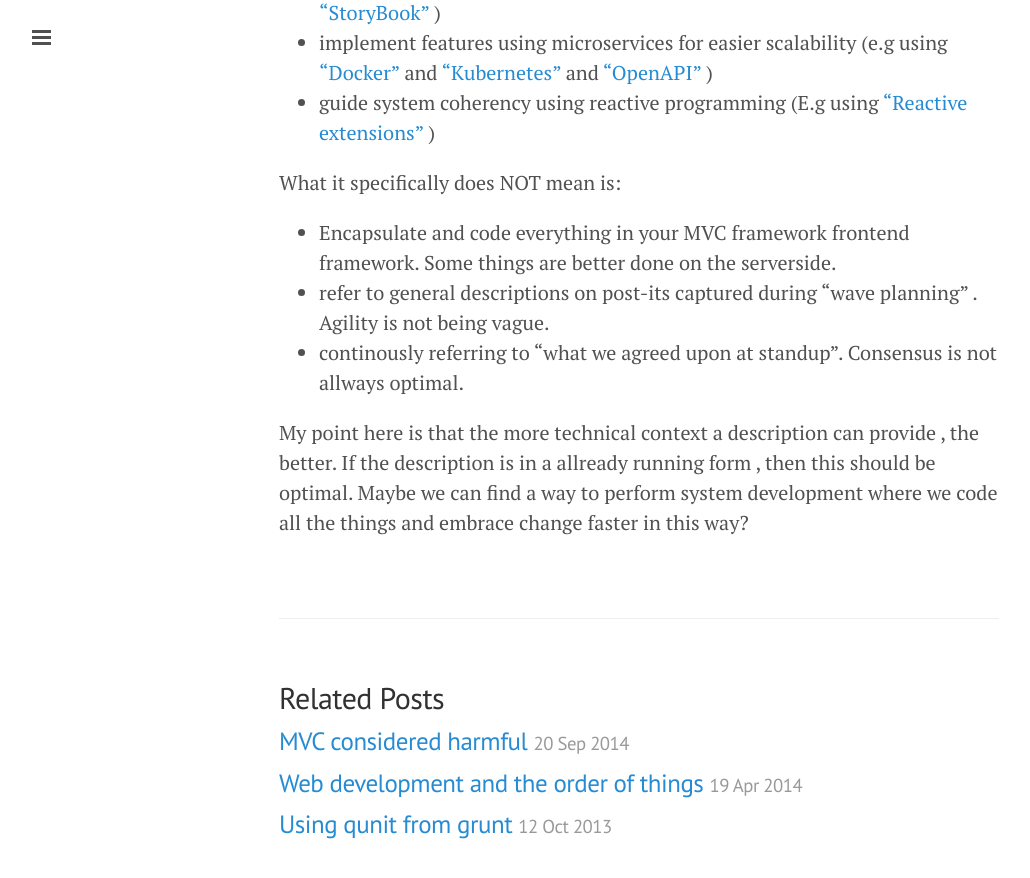
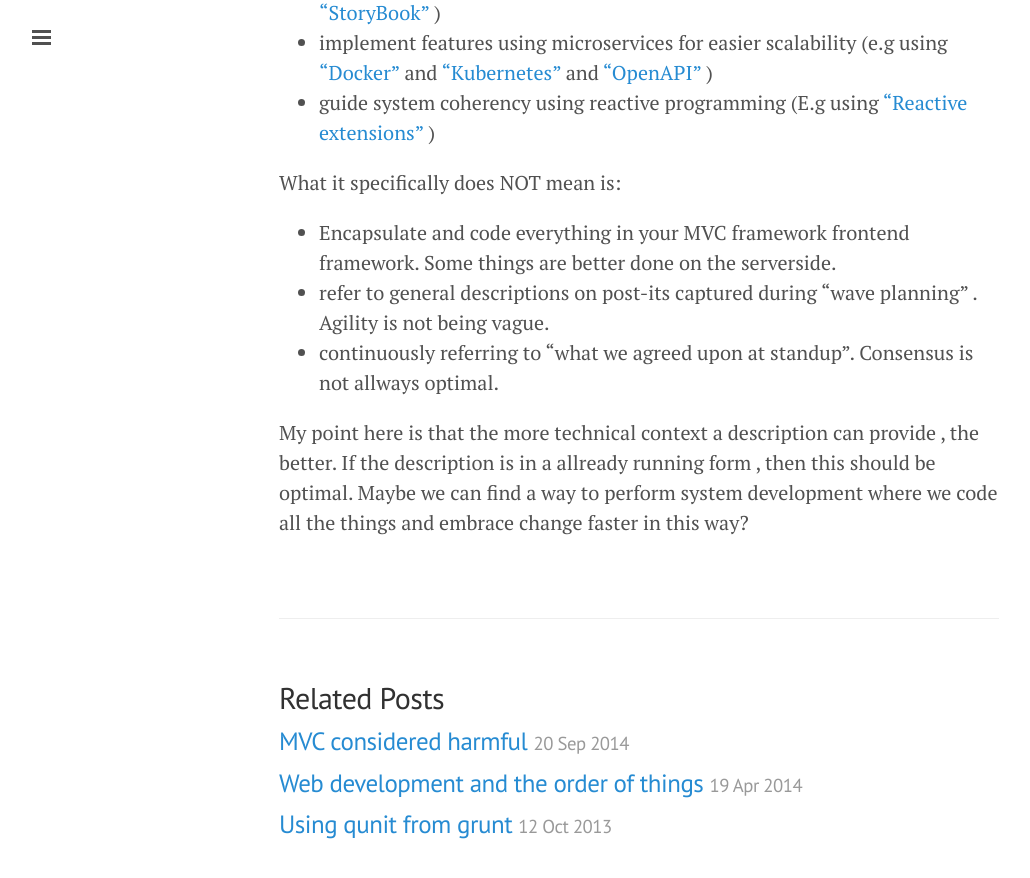
Before and after one commit to jacobandresen/searchzen.org, a Jekyll site: the page built from _posts/2020-07-26-Code-all-the-things.markdown, in a window 1280 px wide and 900 px high, scrolled down 3778 px. Shown: the top 878 px of the window, without its empty margins (1-1031 px from the left). Built offline with Jekyll 4.4.1, drawn with Linux system fonts in a browser that asks for light colours.

Commit message:
minor fix

```diff
--- a/_posts/2020-07-26-Code-all-the-things.markdown
+++ b/_posts/2020-07-26-Code-all-the-things.markdown
@@ -44,6 +44,6 @@ I think that decisions or design considerations relevant to features should be t
 What it specifically does NOT mean is:
 - Encapsulate and code everything in your MVC framework frontend framework. Some things are better done on the serverside.
 - refer to general descriptions on post-its captured during "wave planning" . Agility is not being vague.
-- continously referring to "what we agreed upon at standup". Consensus is not allways optimal.
+- continuously referring to "what we agreed upon at standup". Consensus is not allways optimal.
 
 My point here is that the more technical context a description can provide , the better. If the description is in a allready running form , then this should be optimal. Maybe we can find a way to perform system development where we code all the things and embrace change faster in this way?
```
